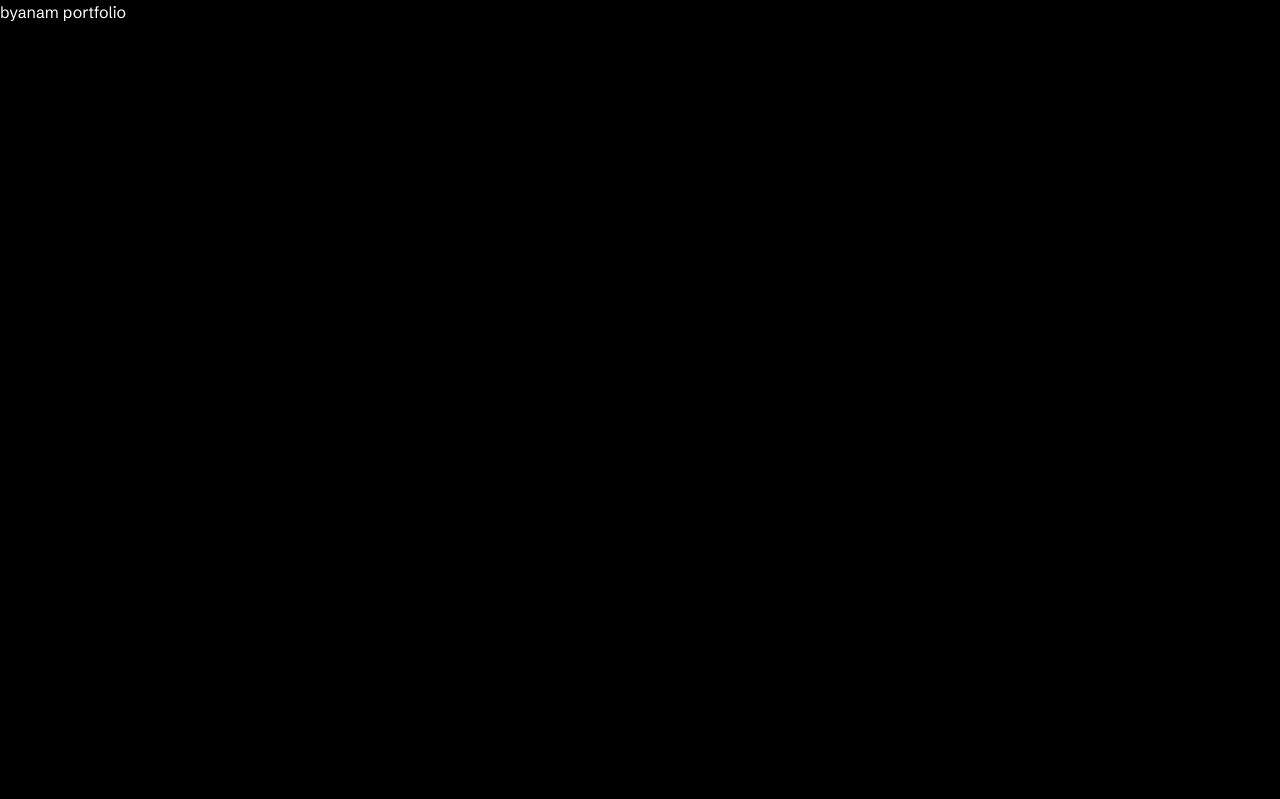
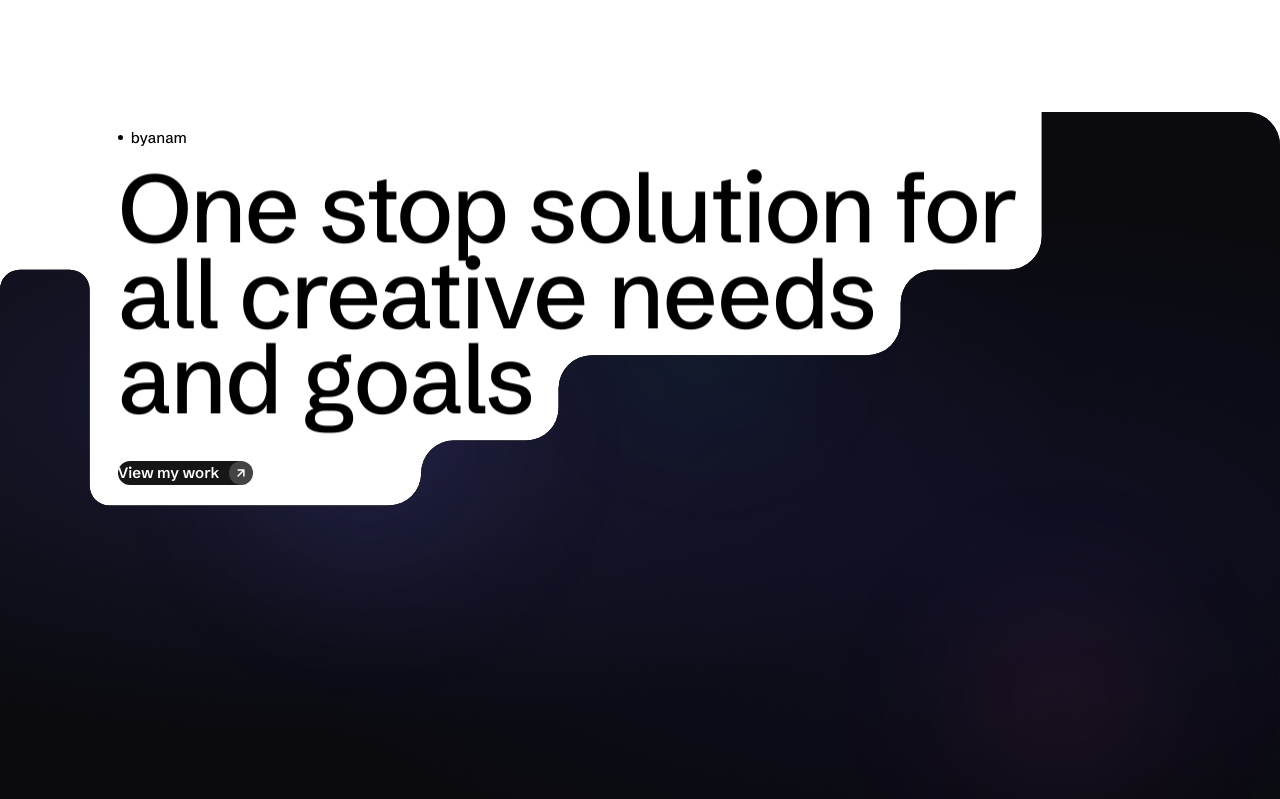
Before and after one commit to byanam/agencyyy, a React (Vite) app: page / in a window 1280 px wide. Shown: the top 799 px of the page. Built offline with nearby package versions, Linux system fonts and the light colour scheme.

Commit message:
feat(app): integrate all sections into high-performance single page application

```diff
--- a/src/App.jsx
+++ b/src/App.jsx
@@ -1,13 +1,43 @@
 import { ThemeProvider } from "./context/ThemeContext";
 import { useLenis } from "./hooks/useLenis";
+import Navbar from "./components/Navbar";
+import Hero from "./components/Hero";
+import AboutStrip from "./components/AboutStrip";
+import FeaturedProjects from "./components/FeaturedProjects";
+import Services from "./components/Services";
+import ProjectShowcase from "./components/ProjectShowcase";
+import TechMarquee from "./components/TechMarquee";
+import FAQ from "./components/FAQ";
+import GetInTouch from "./components/GetInTouch";
+import Footer from "./components/Footer";
+
+function ScrollToTop() {
+  return null; // Lenis handles this
+}
+
+function AppContent() {
+  useLenis();
+
+  return (
+    <div className="min-h-screen overflow-x-hidden bg-background">
+      <Navbar />
+      <Hero />
+      <AboutStrip />
+      <FeaturedProjects />
+      <Services />
+      <ProjectShowcase />
+      <TechMarquee />
+      <FAQ />
+      <GetInTouch />
+      <Footer />
+    </div>
+  );
+}
 
 export default function App() {
-  useLenis();
   return (
     <ThemeProvider defaultTheme="dark" storageKey="byanam-theme">
-      <div className="min-h-screen bg-background text-foreground">
-        <main className="container mx-auto p-8">byanam portfolio</main>
-      </div>
+      <AppContent />
     </ThemeProvider>
   );
 }
```
